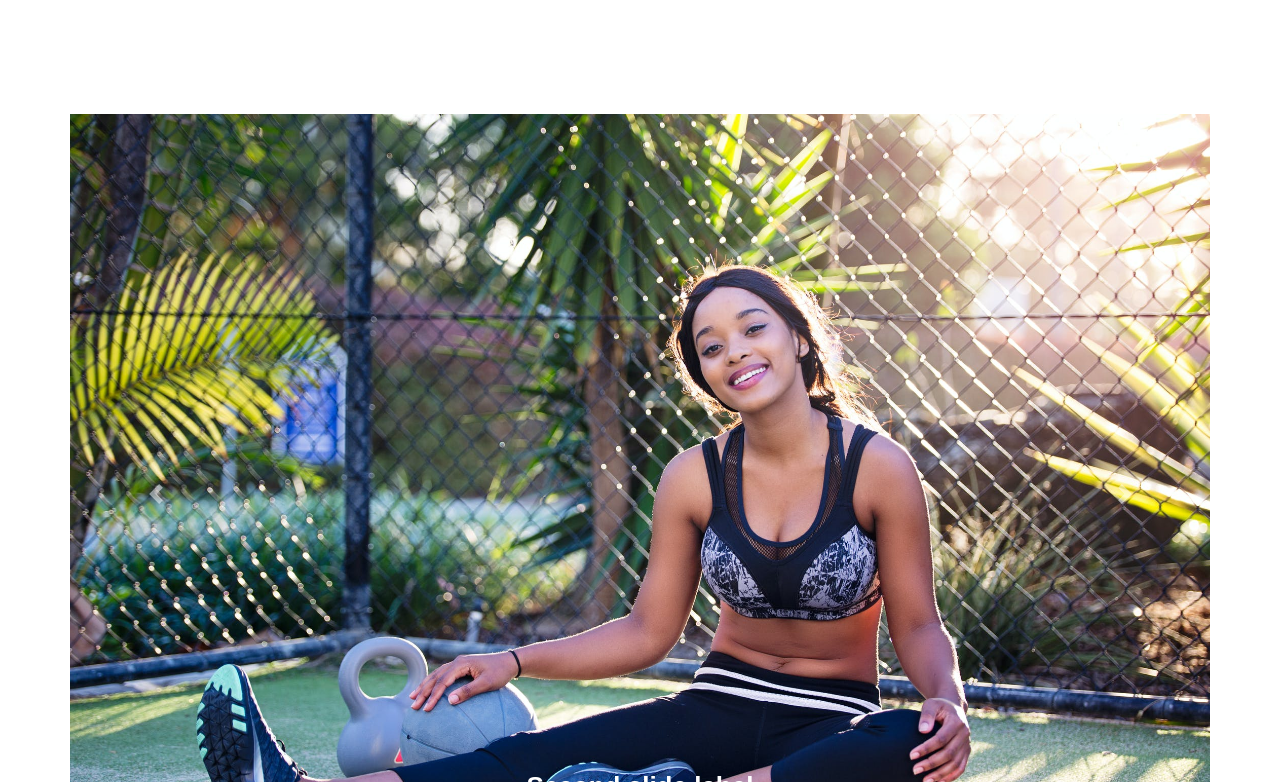
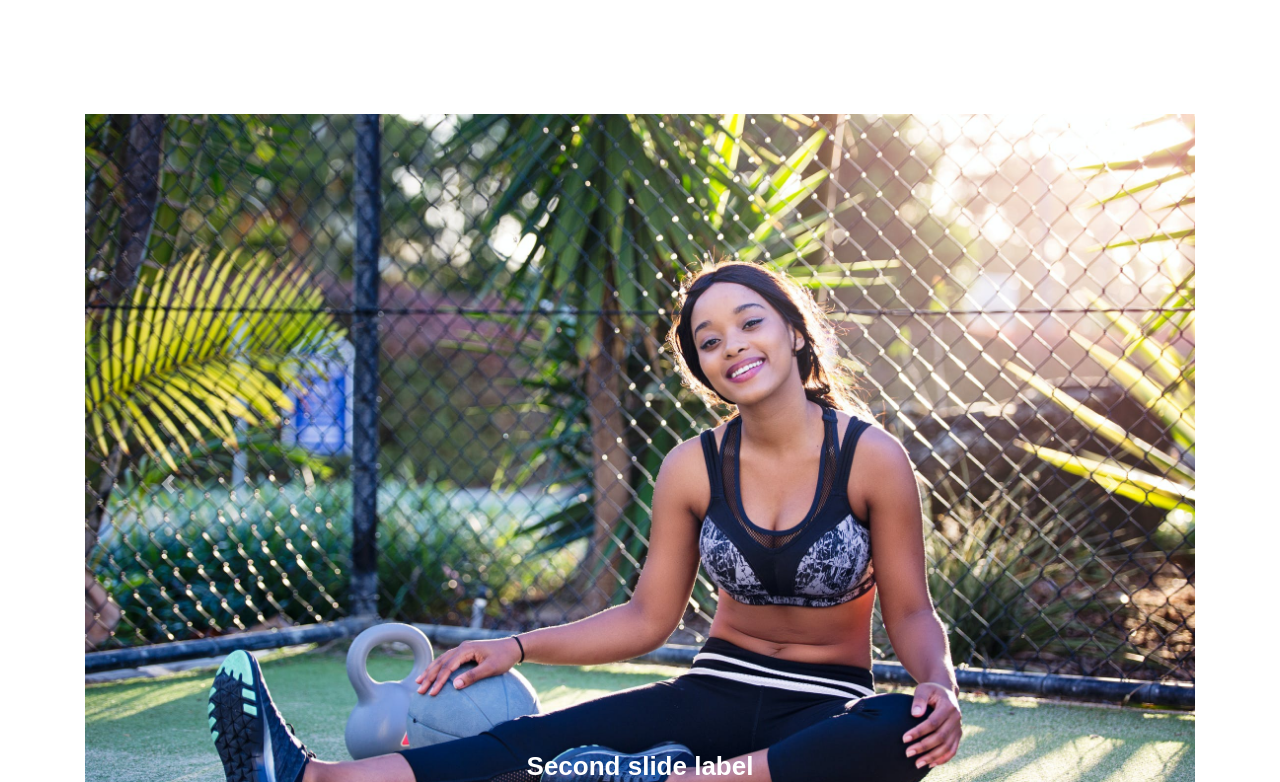
Before and after one commit to alphaseul/ryadcoach, a React (Create React App) app: page / in a window 1280 px wide. Shown: the part 958-1740 px from the top of the page. Built offline with nearby package versions, Linux system fonts and the light colour scheme.

Commit message:
del caroussel 3

```diff
--- a/src/page/Home.js
+++ b/src/page/Home.js
@@ -14,7 +14,7 @@ function Home() {
   }, []);
 
   return (
-    <body>
+    <div>
       <section id="hero" className="d-flex align-items-center">
         <div className="container " data-aos="zoom-out" data-aos-delay="100">
           <div className="row">
@@ -106,7 +106,7 @@ function Home() {
           <div className="container" data-aos="fade-up">
             <div className="tab-content">
               <div className="tab-pane active show" id="tab-1">
-                <div className="row">
+                <div>
                   <Carousel>
                     <Carousel.Item>
                       <img
@@ -860,7 +860,7 @@ function Home() {
           </div>
         </section>
       </main>
-    </body>
+    </div>
   );
 }
 
```
Also changed, not shown: 1 other file (tests, documents, lock files or other folders).
